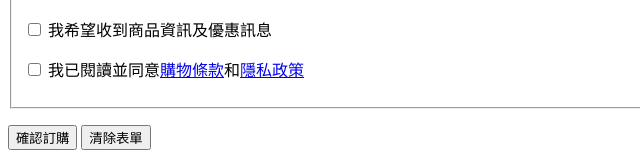
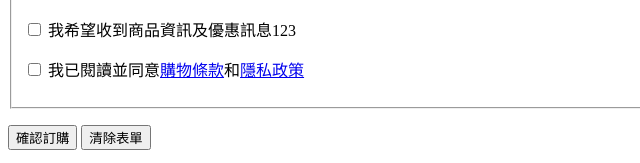
Before and after one commit to wangon31317/test-hw-html, a plain HTML site: page index.html in a window 1280 px wide. Shown: the part 1438-1601 px from the top of the page, 0-640 px from the left. Drawn offline with Linux system fonts and the light colour scheme.

Commit message:
sending info +123

```diff
--- a/index.html
+++ b/index.html
@@ -171,7 +171,7 @@
             </p>
             <p>
                 <input type="checkbox" id="sendinginfo" name="sendinginfo" value="true">
-                <label for="sendinginfo">我希望收到商品資訊及優惠訊息</label>
+                <label for="sendinginfo">我希望收到商品資訊及優惠訊息123</label>
             </p>
             <p>
                 <input type="checkbox" id="ruleagree" name="ruleagree" value="true" required>
```
